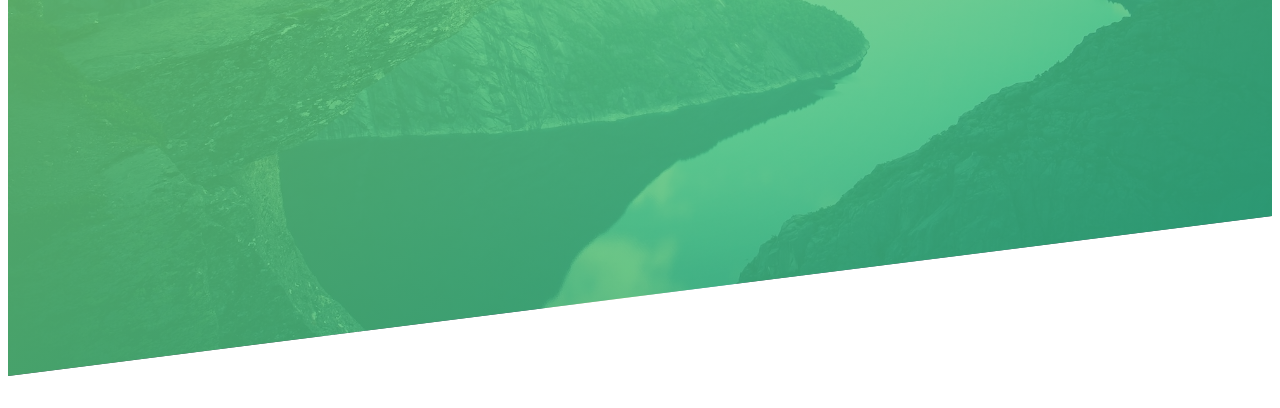
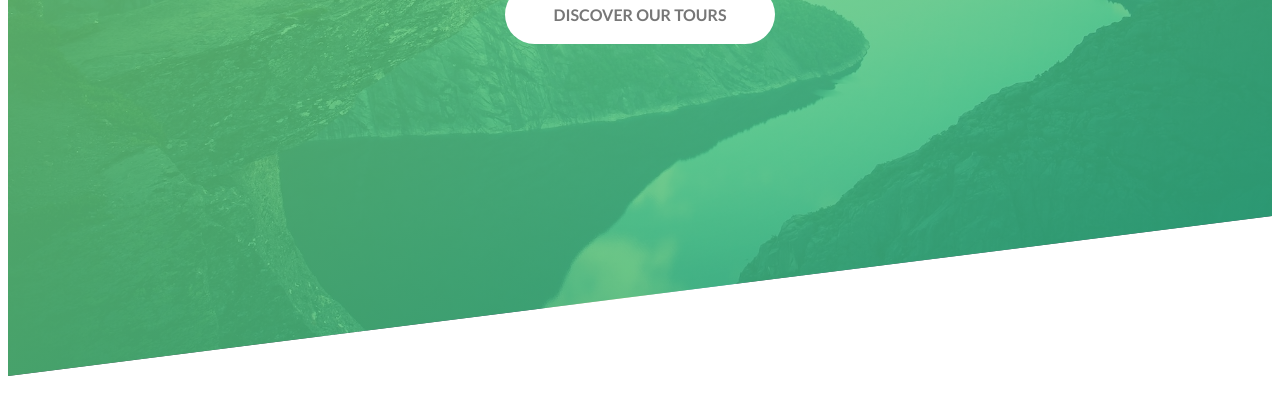
Before and after one commit to kittywizard/nature-tours, a plain HTML site: page index.html in a window 1280 px wide. Shown: the part 392-800 px from the top of the page. Drawn offline with Linux system fonts and the light colour scheme.

Commit message:
working on a fancy button

```diff
--- a/css/style.css
+++ b/css/style.css
@@ -37,6 +37,7 @@ body {
     position: absolute;
     top: 1.4em;
     left: 1.4em;
+    text-align: center;
 }
 
 .logo {
@@ -48,7 +49,8 @@ body {
     margin: 0 auto;
     display: flex;
     flex-direction: column;
-    justify-content: center; /* not quite center, but its not random absolute positioning! */
+    justify-content: center;
+    align-items: center; /* not quite center, but its not random absolute positioning! */
 }
 
 .header-primary {
@@ -72,6 +74,38 @@ body {
     letter-spacing: 10px;
     display: block;
     animation: moveInRight 2s ease-out;
+}
+
+a {
+    text-decoration: none;
+}
+
+.btn:link,
+.btn:visited {
+    border-radius: 100px;
+    padding: 1em 3em;
+    font-weight: 700;
+    text-transform: uppercase;
+    display: inline-block;
+    margin-top: 3em;
+    width: fit-content;
+
+    transition: all .2s;
+}
+
+.btn:hover {
+    transform: translateY(-5px);
+    box-shadow: 0 10px 20px -5px rgba(0, 0, 0, 0.2);
+}
+
+.btn:active {
+    transform: translateY(-1px);
+    box-shadow: 0 7px 5px -5px rgba(0, 0, 0, 0.2);
+}
+
+.btn-white {
+    background: #fff;
+    color: #777;
 }
 
 @keyframes moveInLeft {
--- a/index.html
+++ b/index.html
@@ -20,7 +20,7 @@
                     <span class="header-main">Outdoors</span>
                     <span class="header-sub">is where life happens</span>
                 </h1>
-                <!-- button -->
+                <a href="#" class="btn btn-white">Discover our tours</a>
             </div>
         </header>
 
```
